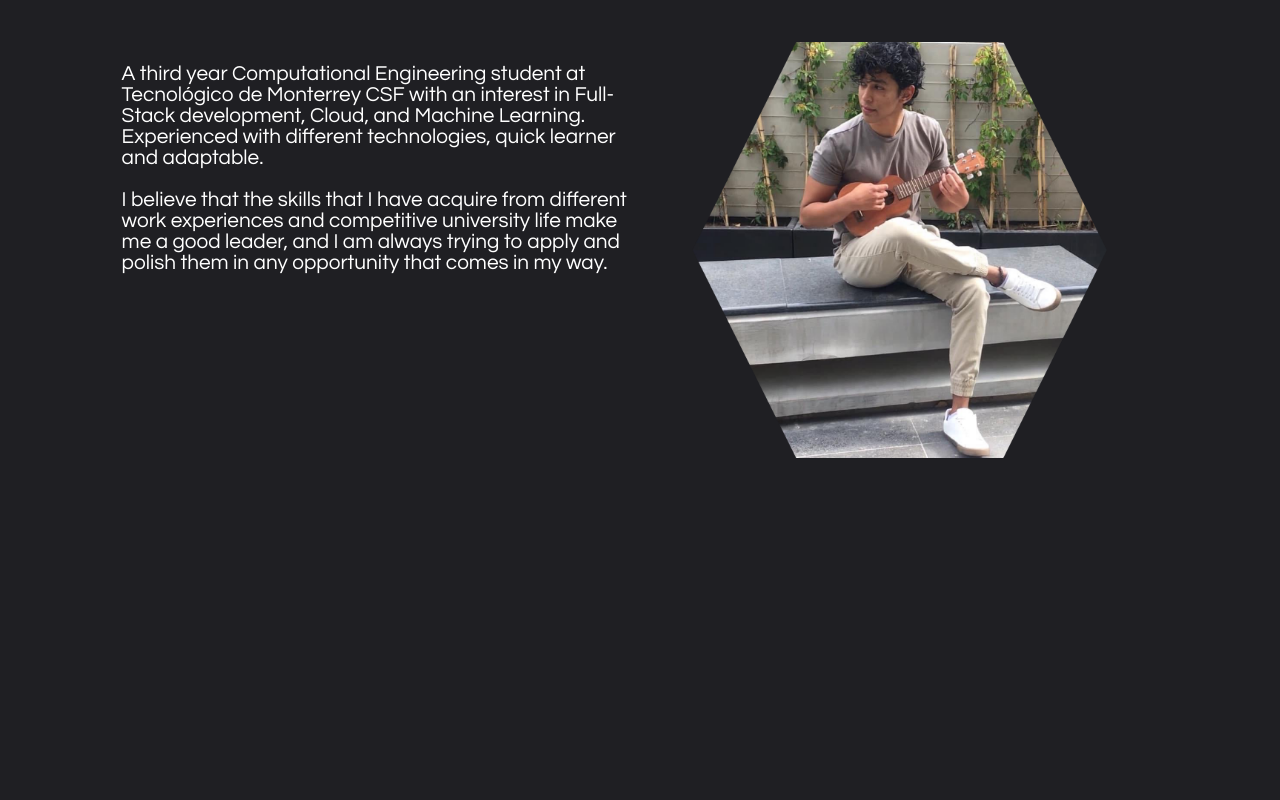
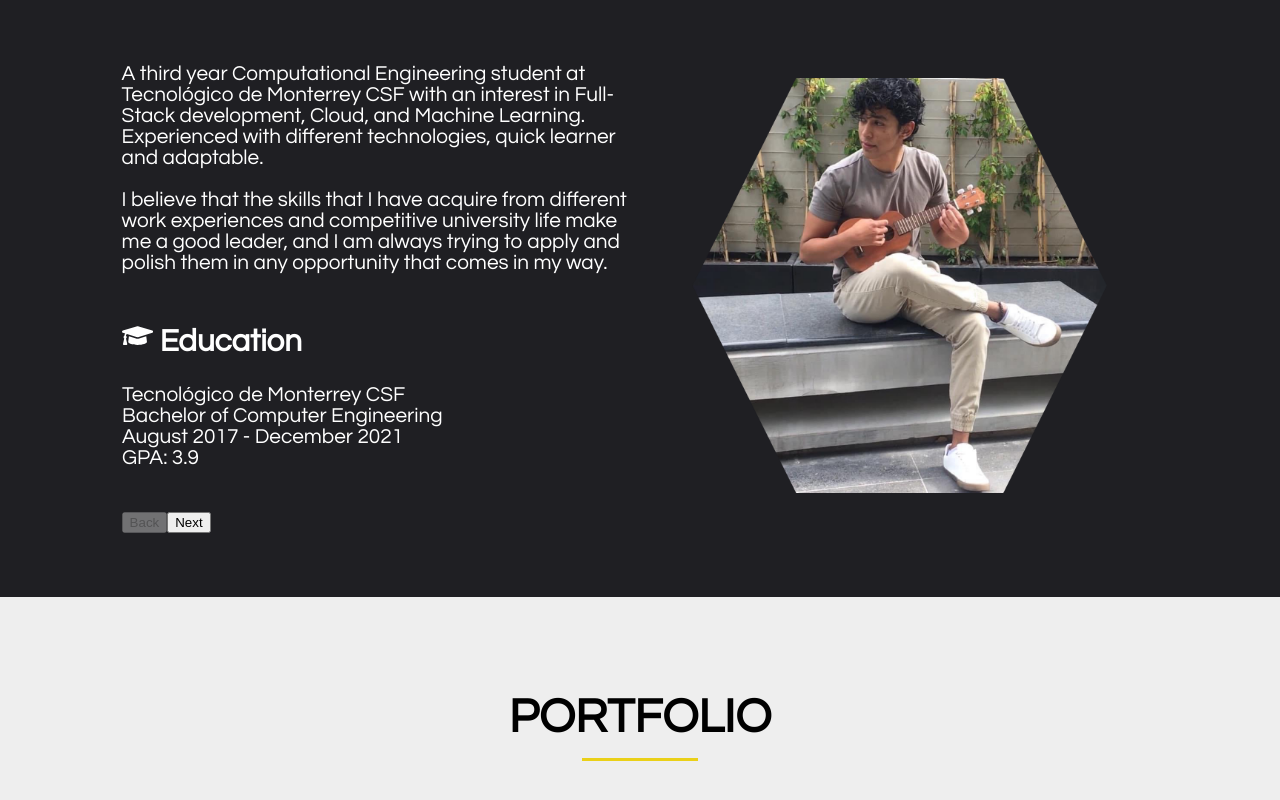
Before and after one commit to ccejudo/ccejudo.github.io, a React (Create React App) app in the folder frontend/: page / in a window 1280 px wide. Shown: the part 977-1777 px from the top of the page. Before the commit the page ends 1503 px from the top, so only its background shows below. Built offline with nearby package versions, Linux system fonts and the light colour scheme.

Commit message:
Working on Carousel

```diff
--- a/frontend/package.json
+++ b/frontend/package.json
@@ -6,6 +6,7 @@
     "@testing-library/jest-dom": "^5.11.8",
     "@testing-library/react": "^11.2.2",
     "@testing-library/user-event": "^12.6.0",
+    "pure-react-carousel": "^1.27.6",
     "react": "^17.0.1",
     "react-dom": "^17.0.1",
     "react-icons": "^4.1.0",
--- a/frontend/src/layouts/Main/Main.js
+++ b/frontend/src/layouts/Main/Main.js
@@ -1,19 +1,24 @@
 import React from 'react'
 
+//Styles
 import './main.css'
+import 'pure-react-carousel/dist/react-carousel.es.css';
 
-import { Slide, Fade } from 'react-reveal';
+//Components
+import { Slide as AnimatedSlide, Fade } from 'react-reveal';
+import { CarouselProvider, Slider, Slide, ButtonBack, ButtonNext } from 'pure-react-carousel';
+import { FaGraduationCap, FaLaptopCode, FaMedal } from 'react-icons/fa';
 
 function Main() {
     return (
         <div>
             <div className="section--welcome">
                 <div className="bg--light">
-                    <Slide up>
+                    <AnimatedSlide up>
                         <div className="container--welcome">
                             <h1>Hi there! I'm <b>Cristopher Cejudo</b>,<br/>I'm a software developer.</h1>
                         </div>
-                    </Slide>
+                    </AnimatedSlide>
                     <Fade>
                         <div className="welcome--img">
                             <img src='./images/assets/bitmoji.png' alt='Bitmoji'/>
@@ -30,6 +35,46 @@ function Main() {
                     <div className='about--wrapper'>
                         <div className='about--text'>
                             <p>A third year Computational Engineering student at Tecnológico de Monterrey CSF with an interest in Full-Stack development, Cloud, and Machine Learning. Experienced with different technologies, quick learner and adaptable.<br/><br/>I believe that the skills that I have acquire from different work experiences and competitive university life make me a good leader, and I am always trying to apply and polish them in any opportunity that comes in my way. </p>
+                            <div className="carousel--container">
+                                <CarouselProvider
+                                    naturalSlideWidth={60}
+                                    naturalSlideHeight={25}
+                                    totalSlides={3}
+                                >
+                                    <Slider>
+                                        <Slide index={0}>
+                                            <div>
+                                                <h2><FaGraduationCap/>  Education</h2>
+                                                <p>
+                                                    Tecnológico de Monterrey CSF<br/>
+                                                    Bachelor of Computer Engineering<br/>
+                                                    August 2017 - December 2021<br/>
+                                                    GPA: 3.9
+                                                </p>
+                                            </div>
+                                        </Slide>
+                                        <Slide index={1}>
+                                            <div>
+                                                <h2><FaLaptopCode/>  Technologies</h2>
+                                                <ul>
+                                                    <li>ReactJS</li>
+                                                    <li>ReactJS</li>
+                                                    <li>ReactJS</li>
+                                                    <li>ReactJS</li>
+                                                </ul>
+                                            </div>
+                                        </Slide>
+                                        <Slide index={2}>
+                                            <div>
+                                                <h2><FaMedal/>  Achivements</h2>
+                                                <p>Cool</p>
+                                            </div>
+                                        </Slide>
+                                    </Slider>
+                                    <ButtonBack>Back</ButtonBack>
+                                    <ButtonNext>Next</ButtonNext>
+                                </CarouselProvider>
+                            </div>
                         </div>
                         <div className='about--image'>
                             <img src='./images/assets/uke_photo_hex.png' alt='Cris Uke'/>
@@ -37,8 +82,13 @@ function Main() {
                     </div>
                 </div>
             </div>
-            <div className="section--portfolio">
-
+            <div id='portfolio' className="section--portfolio">
+                <div className='bg--white container--section'>
+                    <div className='title--nice'>
+                            <h1 className='color--black'><b>PORTFOLIO</b></h1>
+                            <span></span>
+                    </div>
+                </div>
             </div>
             <div className="section--experience">
 
--- a/frontend/src/layouts/Main/main.css
+++ b/frontend/src/layouts/Main/main.css
@@ -73,6 +73,10 @@
     width: 80%;
 }
 
+.carousel--container{
+    width: 100%;
+}
+
 .bg--light{
     position: relative;
     width: 100%;
@@ -85,6 +89,13 @@
     width: 100%;
     height: 100%;
     background-color: #1f1f23;
+}
+
+.bg--white{
+    position: relative;
+    width: 100%;
+    height: 100%;
+    background-color: #eeeeee;
 }
 
 .title--nice{
@@ -103,7 +114,6 @@
     width: 10%;
     border-top: 0.2rem solid rgb(234, 208, 24);
 }
-
 
 .color--white{
     color: white
```
Also changed, not shown: 1 other file (tests, documents, lock files or other folders).
